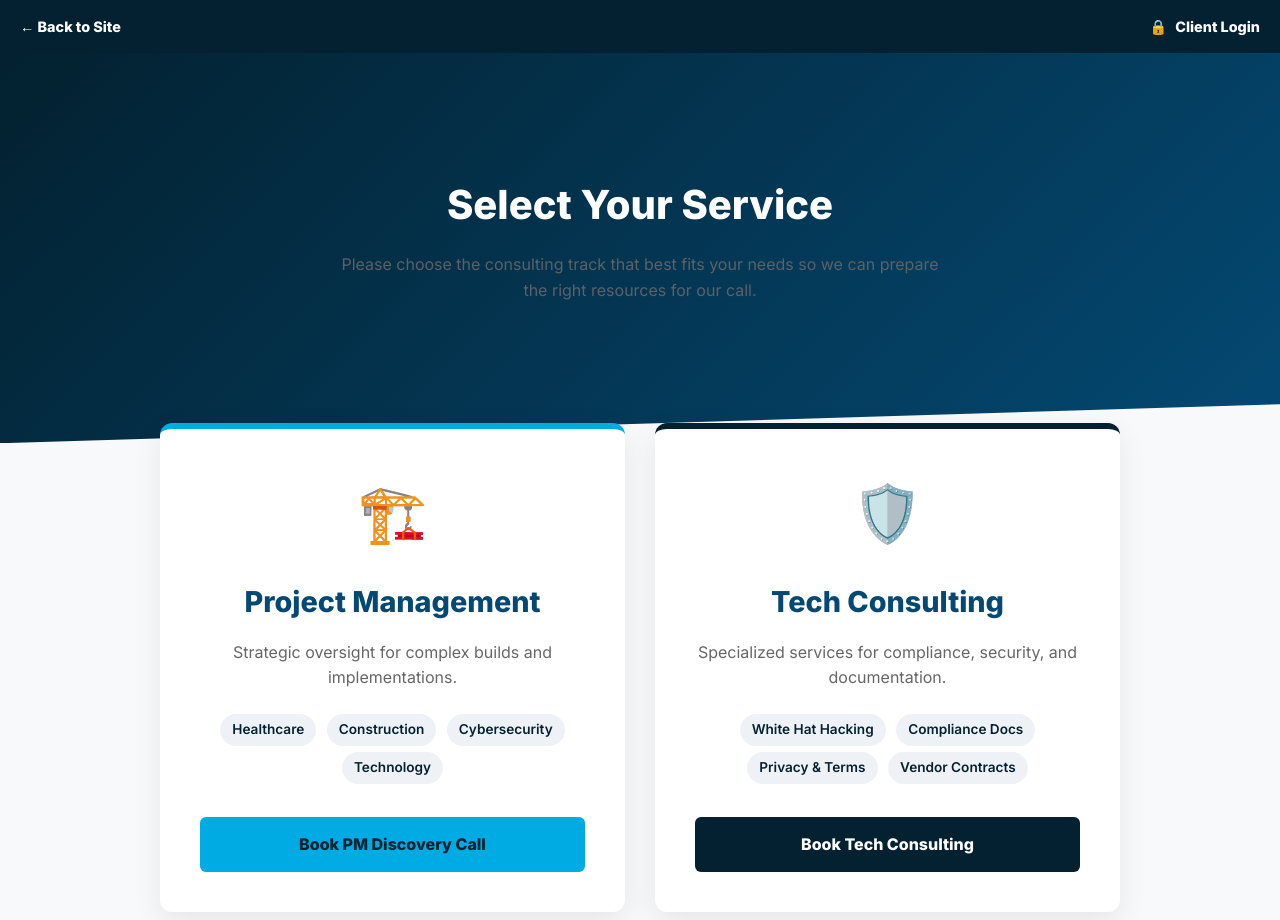
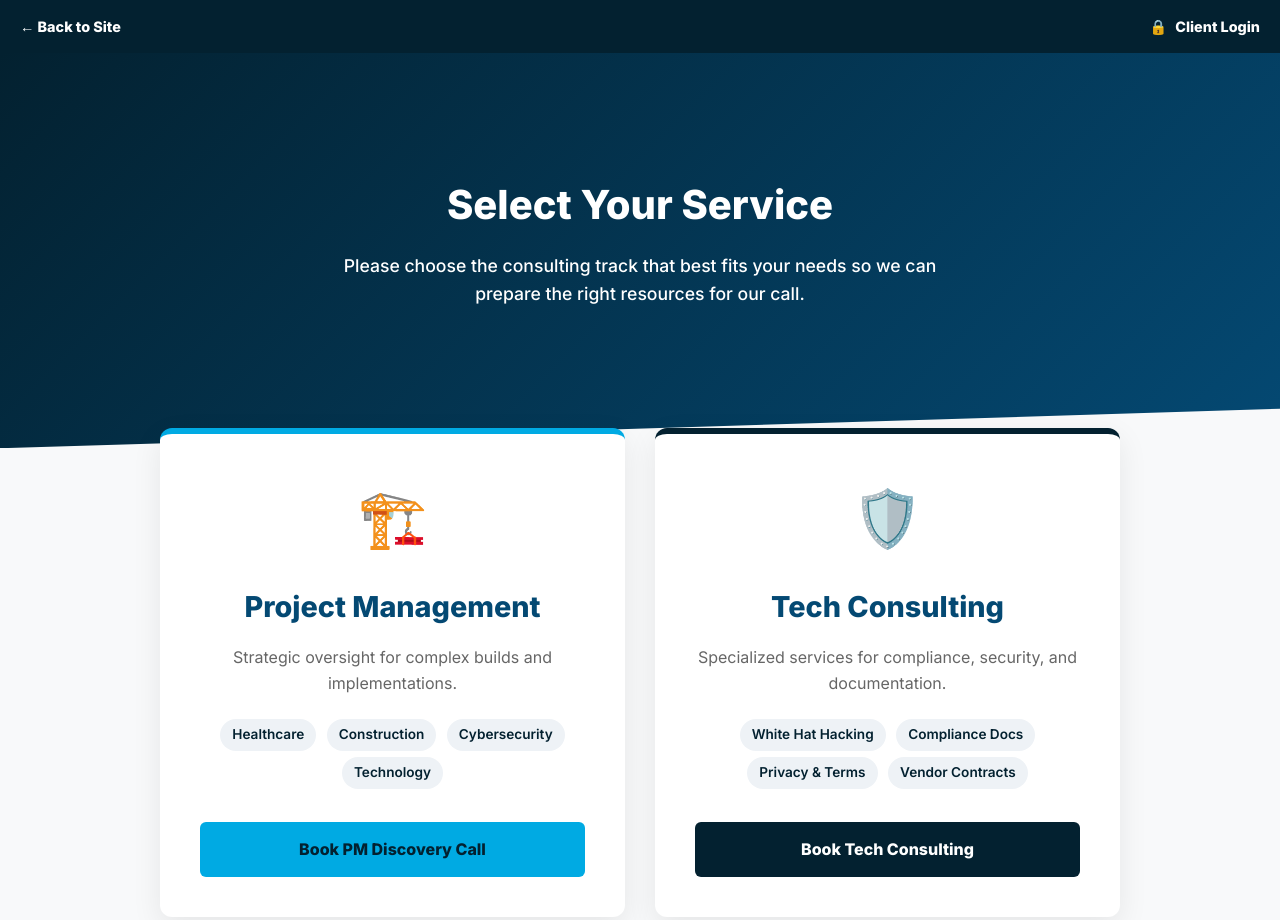
Before and after one commit to wellinginsights/welling-insights-web, a plain HTML site: page booking.html in a window 1280 px wide. Shown: the top 920 px of the page. Drawn offline with Linux system fonts and the light colour scheme.

Commit message:
Modify booking.html for styling improvements
Updated font weight in stylesheet link and added specific styles for subtitle text.

```diff
--- a/booking.html
+++ b/booking.html
@@ -6,7 +6,7 @@
     <title>Select Service | Welling Insights</title>
     <meta name="description" content="Book a discovery call for Technical Project Management or specialized Tech Consulting services.">
 
-    <link href="https://fonts.googleapis.com/css2?family=Inter:wght@300;400;600;800&display=swap" rel="stylesheet">
+    <link href="https://fonts.googleapis.com/css2?family=Inter:wght@300;400;500;600;800&display=swap" rel="stylesheet">
     <style>
         :root {
             --primary-blue: #044973;
@@ -40,6 +40,16 @@
         }
         h1 { font-size: 2.5rem; margin-bottom: 15px; font-weight: 800; }
 
+        /* SPECIFIC STYLE FOR THE SUBTITLE TEXT */
+        .header-text {
+            max-width: 600px;
+            margin: 0 auto;
+            color: #ffffff; /* PURE WHITE */
+            opacity: 1; /* NO TRANSPARENCY */
+            font-weight: 500; /* SLIGHTLY BOLDER FOR READABILITY */
+            font-size: 1.1rem;
+        }
+
         .container { max-width: 1000px; margin: 0 auto; padding: 40px 20px; position: relative; z-index: 10; }
 
         /* TRIAGE GRID */
@@ -58,7 +68,6 @@
             transition: transform 0.3s ease, box-shadow 0.3s ease;
         }
 
-        /* Hover Effect for Professional Feel */
         .booking-card:hover {
             transform: translateY(-10px);
             box-shadow: 0 20px 40px rgba(0,0,0,0.12);
@@ -108,7 +117,7 @@
     <header>
         <div class="container" style="margin: 0 auto;">
             <h1>Select Your Service</h1>
-            <p style="max-width: 600px; margin: 0 auto; opacity: 0.9;">Please choose the consulting track that best fits your needs so we can prepare the right resources for our call.</p>
+            <p class="header-text">Please choose the consulting track that best fits your needs so we can prepare the right resources for our call.</p>
         </div>
     </header>
 
```
